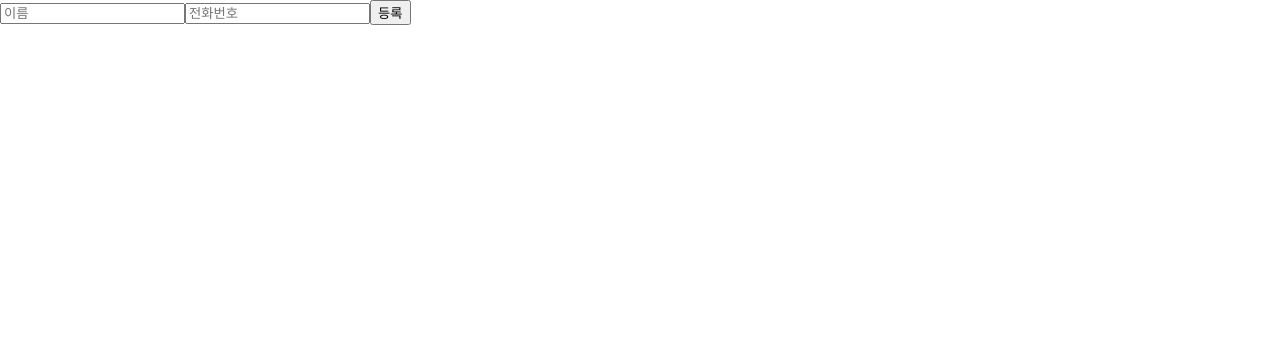
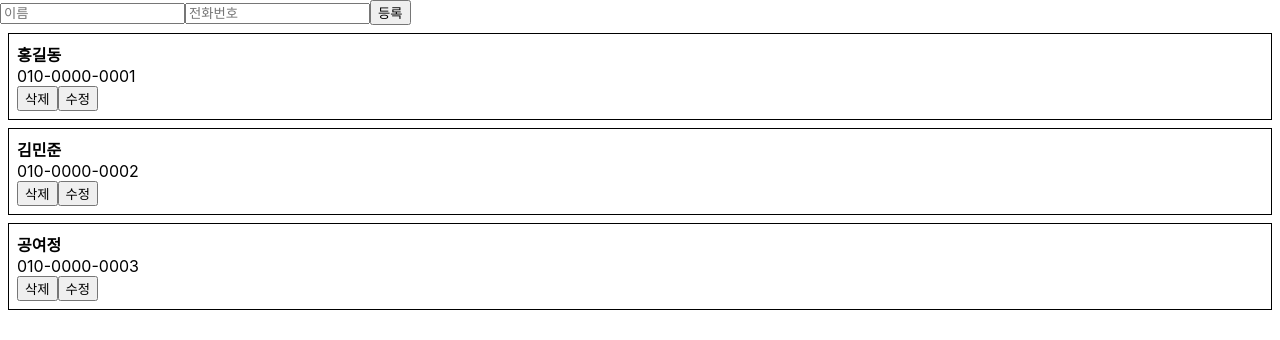
Before and after one commit to QyujinLee/react_tutorials, a React (Create React App) app: page / in a window 1280 px wide. Shown: the top 340 px of the page. Built offline with nearby package versions, Linux system fonts and the light colour scheme.

Commit message:
shouldComponentUpdate를 통한 최적화, 불변성을 왜 유지하는가?

```diff
--- a/src/App.js
+++ b/src/App.js
@@ -6,10 +6,26 @@
   class App extends Component {
 
     // 렌더링과 관련 없기에 state에 추가하지 않았음
-    id = 0;
+    id = 3;
 
     state = {
-      information : [],
+      information : [
+        {
+          id: 0,
+          name: "홍길동",
+          phone: "010-0000-0001"
+        },
+        {
+          id: 1,
+          name: "김민준",
+          phone: "010-0000-0002"
+        },
+        {
+          id: 2,
+          name: "공여정",
+          phone: "010-0000-0003"
+        }
+      ],
     }
 
     handleCreate = (data) => {
@@ -41,9 +57,9 @@
               return {
                 id,
                 ...data
-              };
+              }
             }
-            return info;
+            return info
           }
         )
       })
--- a/src/components/PhoneInfo.js
+++ b/src/components/PhoneInfo.js
@@ -6,6 +6,15 @@
         editing: false,
         name: '',
         phone: ''
+    }
+
+    // 업데이트가 일어났을 시 모든 컴포넌트를 업데이트 하지 않고
+    // 필요한 부분만 렌더링
+    shouldComponentUpdate(nextProps, nextState) {
+        if(this.state !== nextState) {
+            return true;
+        }
+        return this.props.info !== nextProps.info;
     }
 
     // 수정모드 flag
@@ -51,6 +60,9 @@
             padding: '8px',
             margin: '8px'
         }
+
+        console.log("name : " + name);
+
         return (
             <div style={style}>
                 {
--- a/src/components/PhoneInfoList.js
+++ b/src/components/PhoneInfoList.js
@@ -10,6 +10,8 @@
 
     render() {
         const { data, onRemove, onUpdate } = this.props;
+
+        console.log("rendering list");
 
         const list = data.map(
             info => (
```
